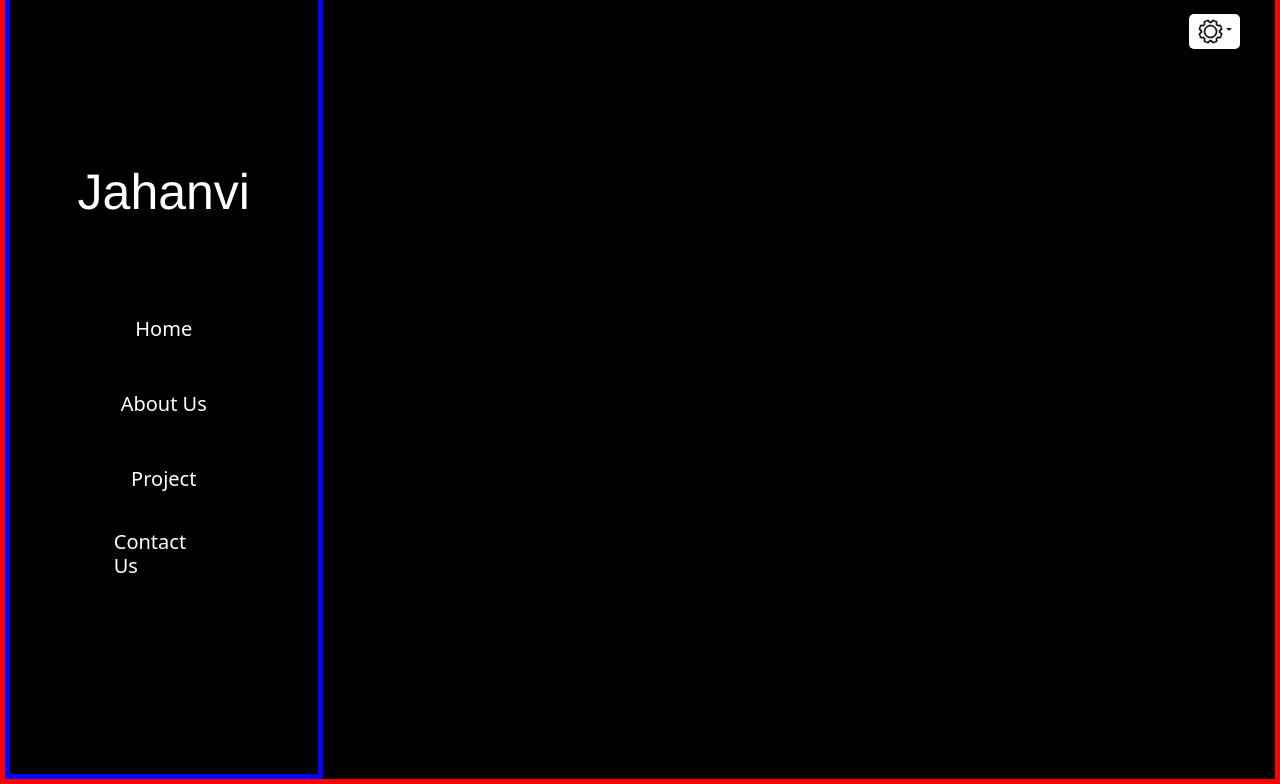
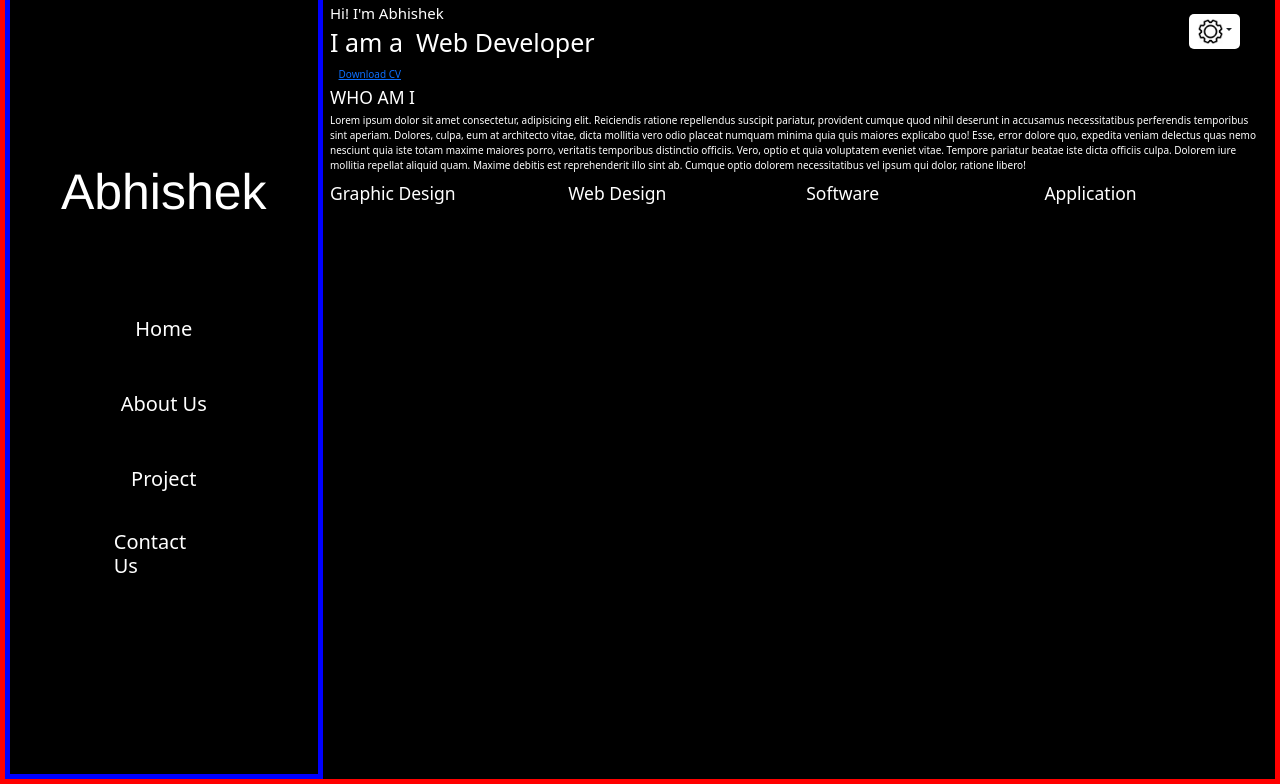
Before and after one commit to AuSuPhotography/Portfolio, a plain HTML site: page index.html in a window 1280 px wide. Shown: the part 16-800 px from the top of the page. Drawn offline with nearby package versions, Linux system fonts and the light colour scheme.

Commit message:
Update index.html

```diff
--- a/index.html
+++ b/index.html
@@ -15,7 +15,7 @@
         <div class="row portfolio-body">
             <div class="col col-xl-3 left-content">
                 <div class="logo-name">
-                    <h2>Jahanvi</h2>
+                    <h2>Abhishek</h2>
                 </div>
                 <div class="side-navbar">
                     <ul class="nav-list">
@@ -26,12 +26,54 @@
                     </ul>
                 </div>
             </div>
-            <div class="col col-xl-9" style="border: 5px solid black;">
+            <div class="col col-xl-9 right-content">
                 <!-- Home -->
-                <div class="home"></div>
+                <div class="home" id="home">
+                    <div class="profile">
+                        <img src="/img/profile.jpg" alt="">
+                    </div>
+                    <div class="text">
+                        <h4>Hi! I'm Abhishek</h4>
+                        <h1>I am a &nbsp;<span>Web Developer</span></h1>
+                    </div>
+                    <div class="resume">
+                        <button class="btn btn-resume"><a href="">Download CV</a></button>
+                    </div>
+                </div>
 
                 <!-- About Us -->
-                <div class="about-us"></div>
+                <div class="about-us">
+                    <div class="details-text">
+                        <h3>WHO AM I</h3>
+                        <p>Lorem ipsum dolor sit amet consectetur, adipisicing elit. Reiciendis ratione repellendus suscipit pariatur, provident cumque quod nihil deserunt in accusamus necessitatibus perferendis temporibus sint aperiam. Dolores, culpa, eum at architecto vitae, dicta mollitia vero odio placeat numquam minima quia quis maiores explicabo quo! Esse, error dolore quo, expedita veniam delectus quas nemo nesciunt quia iste totam maxime maiores porro, veritatis temporibus distinctio officiis. Vero, optio et quia voluptatem eveniet vitae. Tempore pariatur beatae iste dicta officiis culpa. Dolorem iure mollitia repellat aliquid quam. Maxime debitis est reprehenderit illo sint ab. Cumque optio dolorem necessitatibus vel ipsum qui dolor, ratione libero!</p>
+                    </div>
+                    <div class="row">
+                        <div class="col-md-3 animate-box fadeInLeft animated" data-animate-effect="fadeInLeft">
+                            <div class="services color-1">
+                                <span class="icon2"><i class="icon-bulb"></i></span>
+                                <h3>Graphic Design</h3>
+                            </div>
+                        </div>
+                        <div class="col-md-3 animate-box fadeInRight animated" data-animate-effect="fadeInRight">
+                            <div class="services color-2">
+                                <span class="icon2"><i class="icon-globe-outline"></i></span>
+                                <h3>Web Design</h3>
+                            </div>
+                        </div>
+                        <div class="col-md-3 animate-box fadeInUp animated" data-animate-effect="fadeInTop">
+                            <div class="services color-3">
+                                <span class="icon2"><i class="icon-data"></i></span>
+                                <h3>Software</h3>
+                            </div>
+                        </div>
+                        <div class="col-md-3 animate-box fadeInUp animated" data-animate-effect="fadeInBottom">
+                            <div class="services color-4">
+                                <span class="icon2"><i class="icon-phone3"></i></span>
+                                <h3>Application</h3>
+                            </div>
+                        </div>
+                    </div>
+                </div>
 
                 <!-- Projects -->
                 <div class="projects"></div>
```
